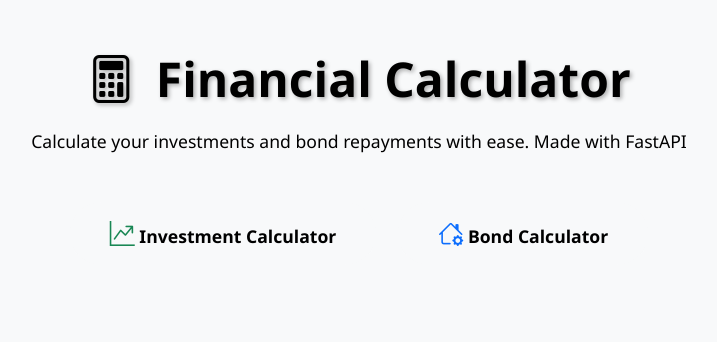
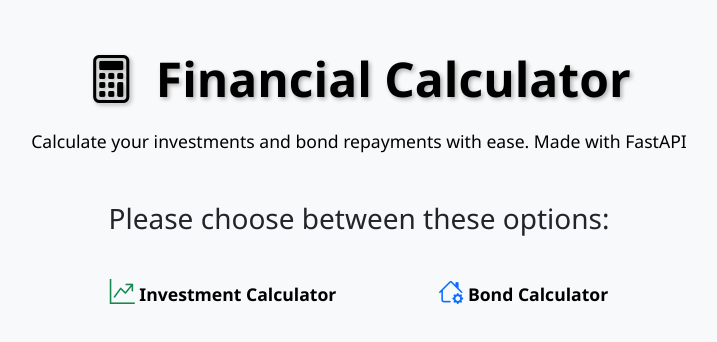
Before and after one commit to C-CREAD/financial_calculator, a plain HTML site: page static/index.html in a window 1280 px wide. Shown: the whole page, without its empty margins (281-998 px from the left). Drawn offline with nearby package versions, Linux system fonts and the light colour scheme.

Commit message:
Update index.html

```diff
--- a/static/index.html
+++ b/static/index.html
@@ -205,8 +205,8 @@
         <div class="container home-container">
             <h1><i class="bi bi-calculator me-2"></i> Financial Calculator </h1>
             <p class="lead mb-5" style="color: #000000;">Calculate your investments and bond repayments with ease. Made with FastAPI</p>
+            <h3 class="mb-4">Please choose between these options:</h3>
             <div class="button-group">
-
                 <button class="btn btn-light btn-lg" onclick="goToPage('investmentPage')">
                     <i class="bi bi-graph-up-arrow display-4 mb-3 text-success" style="font-size: 25px;"></i>
                     Investment Calculator
@@ -412,4 +412,5 @@
         });
     </script>
 </body>
+
 </html>
```
